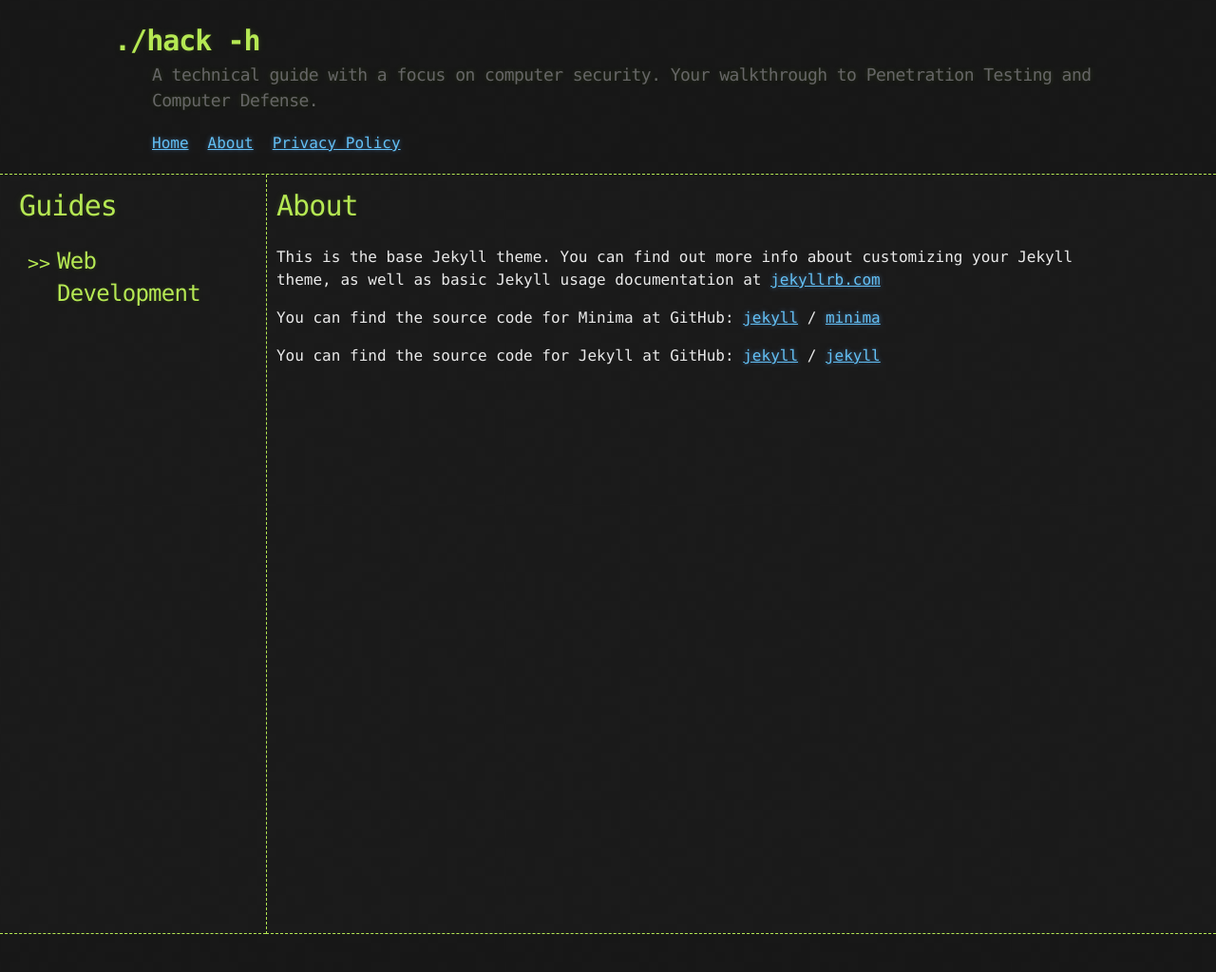
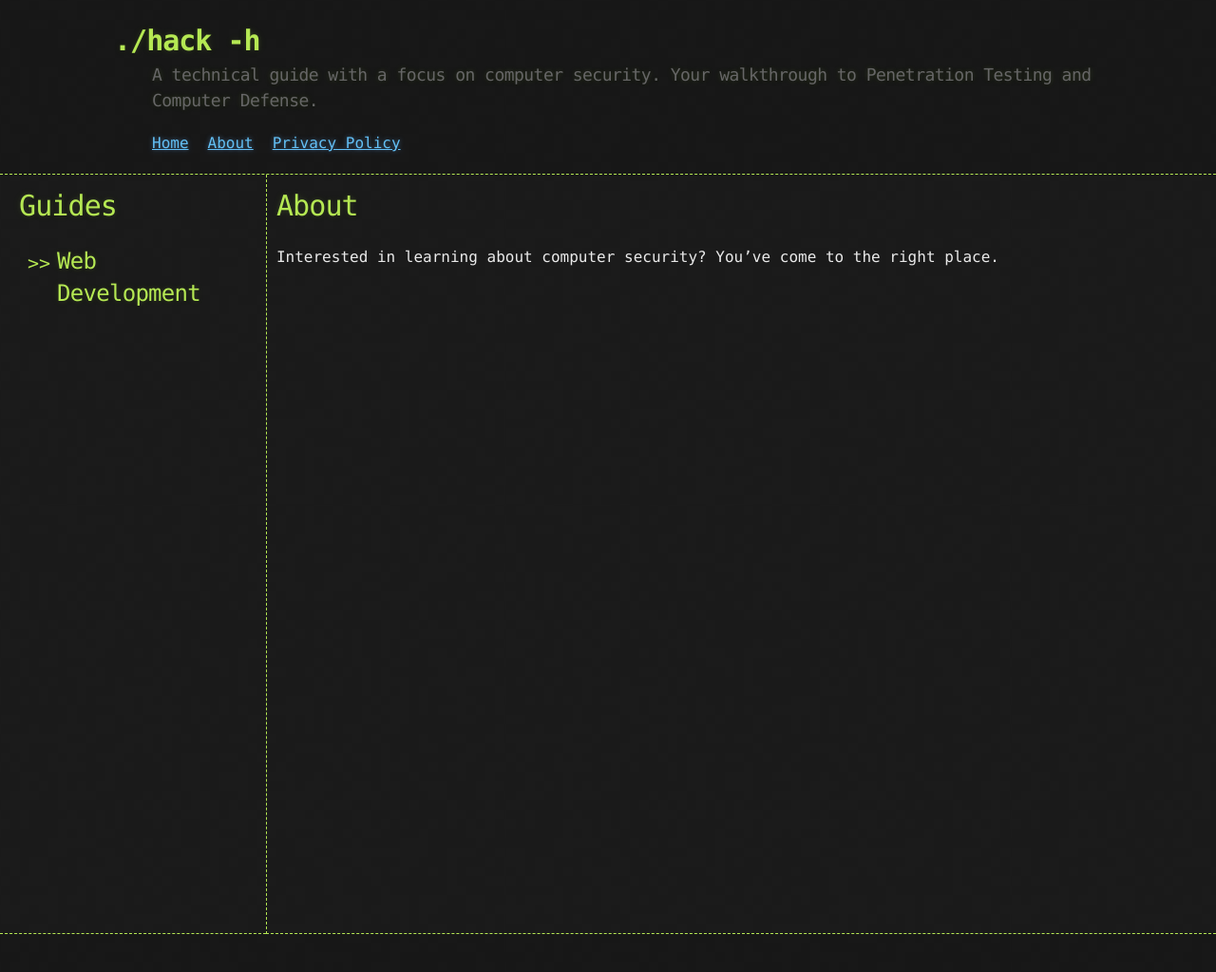
Before and after one commit to 6r0k3d/6r0k3d.github.io, a Jekyll site: the page built from about.md, in a window 1280 px wide. Shown: the whole page at 95% size. Built offline with Jekyll 4.4.1, drawn with Linux system fonts in a browser that asks for light colours; comment, search, counter and statistics services are not loaded.

Commit message:
Update page descriptions
Add custom webpage descriptions to base pages to improve seo

```diff
--- a/about.md
+++ b/about.md
@@ -1,18 +1,8 @@
 ---
 layout: page
 title: About
+description: What is hack -h
 permalink: /about/
 ---
 
-This is the base Jekyll theme. You can find out more info about customizing your Jekyll theme, as well as basic Jekyll usage documentation at [jekyllrb.com](https://jekyllrb.com/)
-
-You can find the source code for Minima at GitHub:
-[jekyll][jekyll-organization] /
-[minima](https://github.com/jekyll/minima)
-
-You can find the source code for Jekyll at GitHub:
-[jekyll][jekyll-organization] /
-[jekyll](https://github.com/jekyll/jekyll)
-
-
-[jekyll-organization]: https://github.com/jekyll
+Interested in learning about computer security? You've come to the right place.
```
Also changed, not shown: privacy.md (+1 -0 lines).
